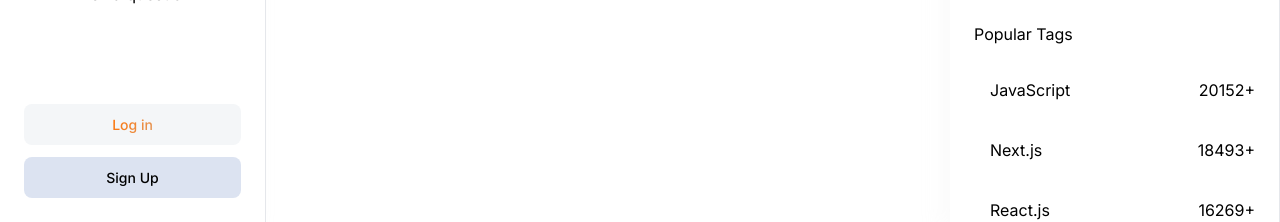
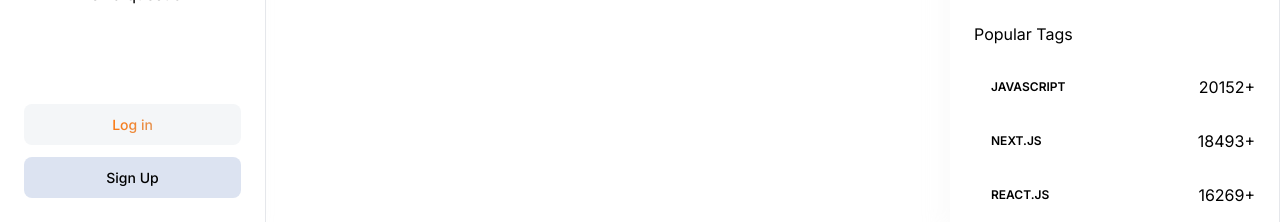
Before and after one commit to Qavi-Nizamani/dev-overflow-next-14, a Next.js app: page / in a window 1280 px wide. Shown: the part 578-800 px from the top of the page. Built offline with nearby package versions, Linux system fonts and the light colour scheme; no server answers.

Commit message:
Implemented rightsidebar

```diff
--- a/app/(root)/layout.tsx
+++ b/app/(root)/layout.tsx
@@ -12,7 +12,7 @@
         <section className="flex min-h-screen flex-1 flex-col px-6 pb-6 pt-36 max-md:pb-14 sm:px-14">
           {children}
         </section>
-        <RightSidebar />
+        <RightSidebar/>
       </div>
     </main>
   )
--- /dev/null
+++ b/components/shared/RenderTag.tsx
@@ -0,0 +1,29 @@
+import React from 'react'
+import { Badge } from '../ui/badge'
+import Link from 'next/link'
+
+type Props = {
+  _id: number
+  name: string
+  totalQuestions?: number
+  showCount?: boolean
+}
+
+function RenderTag ({ _id, name, totalQuestions, showCount }: Props) {
+  return (
+    <Link
+      key={_id}
+      href={`/tags/${_id}`}
+      className="flex items-center justify-between gap-6"
+    >
+      <Badge className="background-light800_dark300 text-light400_light500 body-medium rounded-md px-4 py-2 uppercase">
+        {name}
+      </Badge>
+      {showCount && (
+        <p className="small-medium text-dark500_light700">{`${totalQuestions}+`}</p>
+      )}
+    </Link>
+  )
+}
+
+export default RenderTag
--- a/components/shared/RightSidebar.tsx
+++ b/components/shared/RightSidebar.tsx
@@ -1,13 +1,13 @@
 import Image from 'next/image'
 import Link from 'next/link'
 import React from 'react'
+import RenderTag from './RenderTag'
 
 const TopContent = () => {
   const hotQuestions = [
     {
       _id: 1,
-      title:
-        'Would it be appropriate to point out an error in another paper during a referee report?'
+      title: 'Would it be appropriate to point out an error in another paper during a referee report?'
     },
     {
       _id: 2,
@@ -54,47 +54,48 @@
     </div>
   )
 }
+
 const BottomContent = () => {
   const popularTags = [
     {
       _id: 1,
-      title: 'JavaScript',
-      count: 20152
+      name: 'JavaScript',
+      totalQuestions: 20152
     },
     {
       _id: 2,
-      title: 'Next.js',
-      count: 18493
+      name: 'Next.js',
+      totalQuestions: 18493
     },
     {
       _id: 3,
-      title: 'React.js',
-      count: 16269
+      name: 'React.js',
+      totalQuestions: 16269
     },
     {
       _id: 4,
-      title: 'Node.js',
-      count: 15121
+      name: 'Node.js',
+      totalQuestions: 15121
     },
     {
       _id: 5,
-      title: 'Python',
-      count: 14431
+      name: 'Python',
+      totalQuestions: 14431
     },
     {
       _id: 6,
-      title: 'Microsoft Azure',
-      count: 9429
+      name: 'Microsoft Azure',
+      totalQuestions: 9429
     },
     {
       _id: 7,
-      title: 'PostgreSql',
-      count: 9429
+      name: 'PostgreSql',
+      totalQuestions: 9429
     },
     {
       _id: 8,
-      title: 'Machine Learning',
-      count: 9429
+      name: 'Machine Learning',
+      totalQuestions: 9429
     }
   ]
   return (
@@ -103,20 +104,20 @@
       <div className="grid gap-5">
         {popularTags.map((tag) => {
           return (
-            <Link
+            <RenderTag
               key={tag._id}
-              href={'/'}
-              className="flex items-center justify-between gap-6"
-            >
-              <p className="background-light900_dark300 text-light400_light500 body-medium rounded-md px-4 py-2">{tag.title}</p>
-              <p className="body-medium text-dark500_light700">{`${tag.count}+`}</p>
-            </Link>
+              _id={tag._id}
+              name={tag.name}
+              totalQuestions={tag.totalQuestions}
+              showCount
+            />
           )
         })}
       </div>
     </div>
   )
 }
+
 const RightSidebar = () => {
   return (
     <section className="background-light900_dark200 light-border custom-scrollbar sticky left-0 top-0 flex h-screen flex-col gap-16 overflow-y-auto border-r p-6 pt-36 shadow-light-300 dark:shadow-none max-xl:hidden xl:w-[330px]">
--- /dev/null
+++ b/components/ui/badge.tsx
@@ -0,0 +1,36 @@
+import * as React from 'react'
+import { cva, type VariantProps } from 'class-variance-authority'
+
+import { cn } from '@/lib/utils'
+
+const badgeVariants = cva(
+  'focus:ring-ring inline-flex items-center rounded-full border px-2.5 py-0.5 text-xs font-semibold transition-colors focus:outline-none focus:ring-2 focus:ring-offset-2',
+  {
+    variants: {
+      variant: {
+        default:
+          'bg-primary text-primary-foreground hover:bg-primary/80 border-transparent',
+        secondary:
+          'bg-secondary text-secondary-foreground hover:bg-secondary/80 border-transparent',
+        destructive:
+          'bg-destructive text-destructive-foreground hover:bg-destructive/80 border-transparent',
+        outline: 'text-foreground'
+      }
+    },
+    defaultVariants: {
+      variant: 'default'
+    }
+  }
+)
+
+export interface BadgeProps
+  extends React.HTMLAttributes<HTMLDivElement>,
+    VariantProps<typeof badgeVariants> {}
+
+function Badge ({ className, variant, ...props }: BadgeProps) {
+  return (
+    <div className={cn(badgeVariants({ variant }), className)} {...props} />
+  )
+}
+
+export { Badge, badgeVariants }
```
Also changed, not shown: components/ui/input.tsx (+4 -4 lines).
